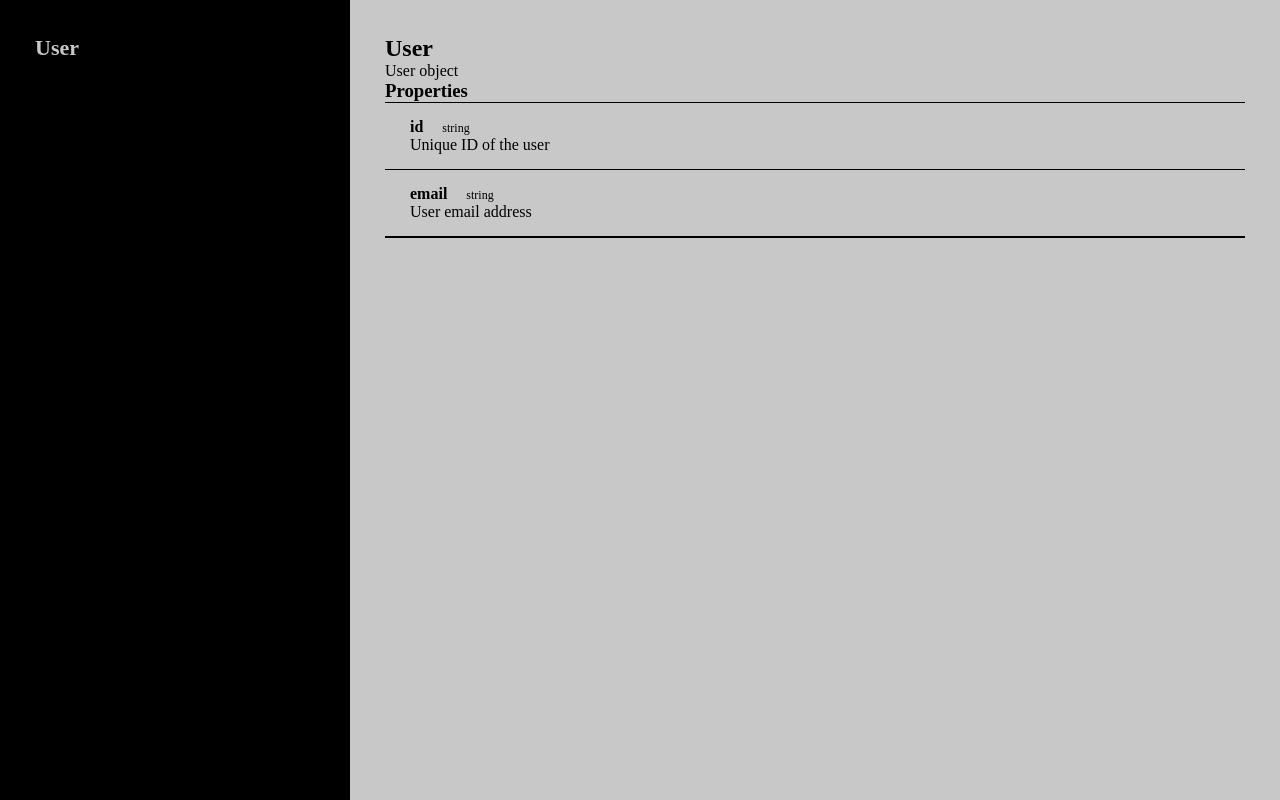
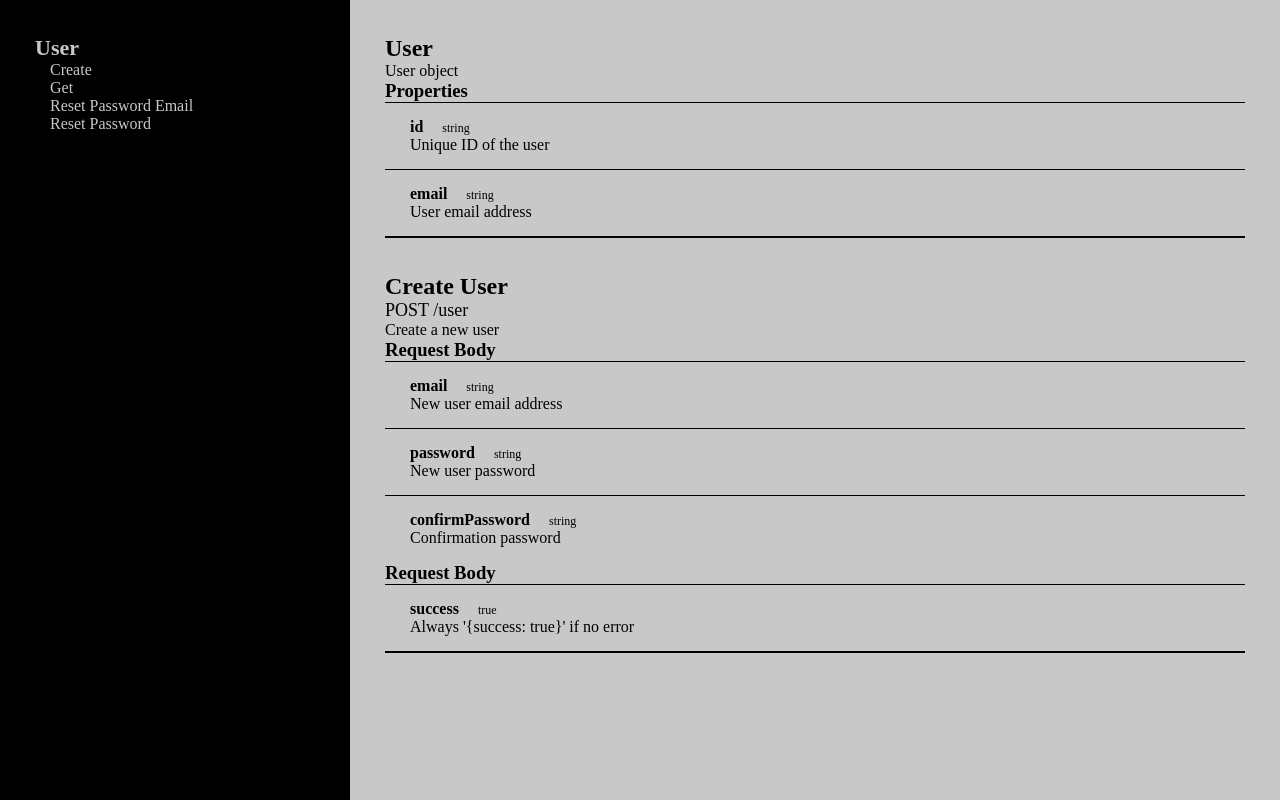
Before and after one commit to MorganLee909/budget-api, a website: page index.html in a window 1280 px wide. Drawn offline with Linux system fonts and the light colour scheme.

Commit message:
Create documentation for new user creation.

```diff
--- a/index.html
+++ b/index.html
@@ -69,6 +69,10 @@ article{
 <body>
     <header>
         <a class="headMain" href="#user">User</a>
+        <a class="headSub" href="#createUser">Create</a>
+        <a class="headSub" href="#getUser">Get</a>
+        <a class="headSub" href="#resetEmail">Reset Password Email</a>
+        <a class="headSub" href="#resetPass">Reset Password</a>
     </header>
 
     <article>
@@ -89,6 +93,38 @@ article{
                 <p class="propDesc">User email address</p>
             </div>
         </div>
+
+        <div id="createUser" class="route">
+            <h1>Create User</h1>
+            <p class="url">POST /user</p>
+            <p class="description">Create a new user</p>
+
+            <h3>Request Body</h3>
+            <div class="prop">
+                <p class="name">email</p>
+                <p class="type">string</p>
+                <p class="propDesc">New user email address</p>
+            </div>
+
+            <div class="prop">
+                <p class="name">password</p>
+                <p class="type">string</p>
+                <p class="propDesc">New user password</p>
+            </div>
+
+            <div class="prop">
+                <p class="name">confirmPassword</p>
+                <p class="type">string</p>
+                <p class="propDesc">Confirmation password</p>
+            </div>
+
+            <h3>Request Body</h3>
+            <div class="prop">
+                <p class="name">success</p>
+                <p class="type">true</p>
+                <p class="propDesc">Always '{success: true}' if no error</p>
+            </div>
+        </div>
     </article>
 </body>
 </html>
```
